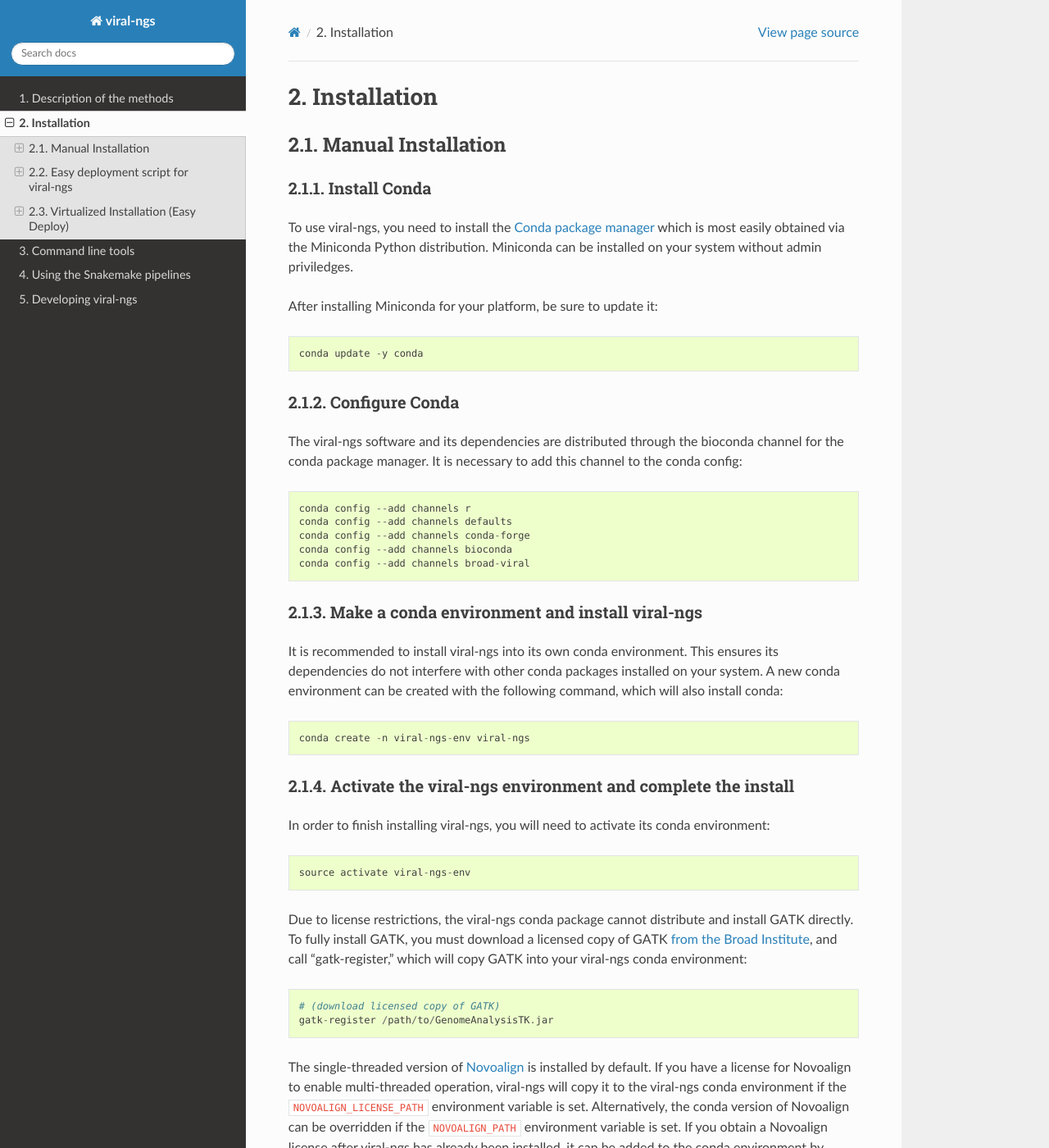
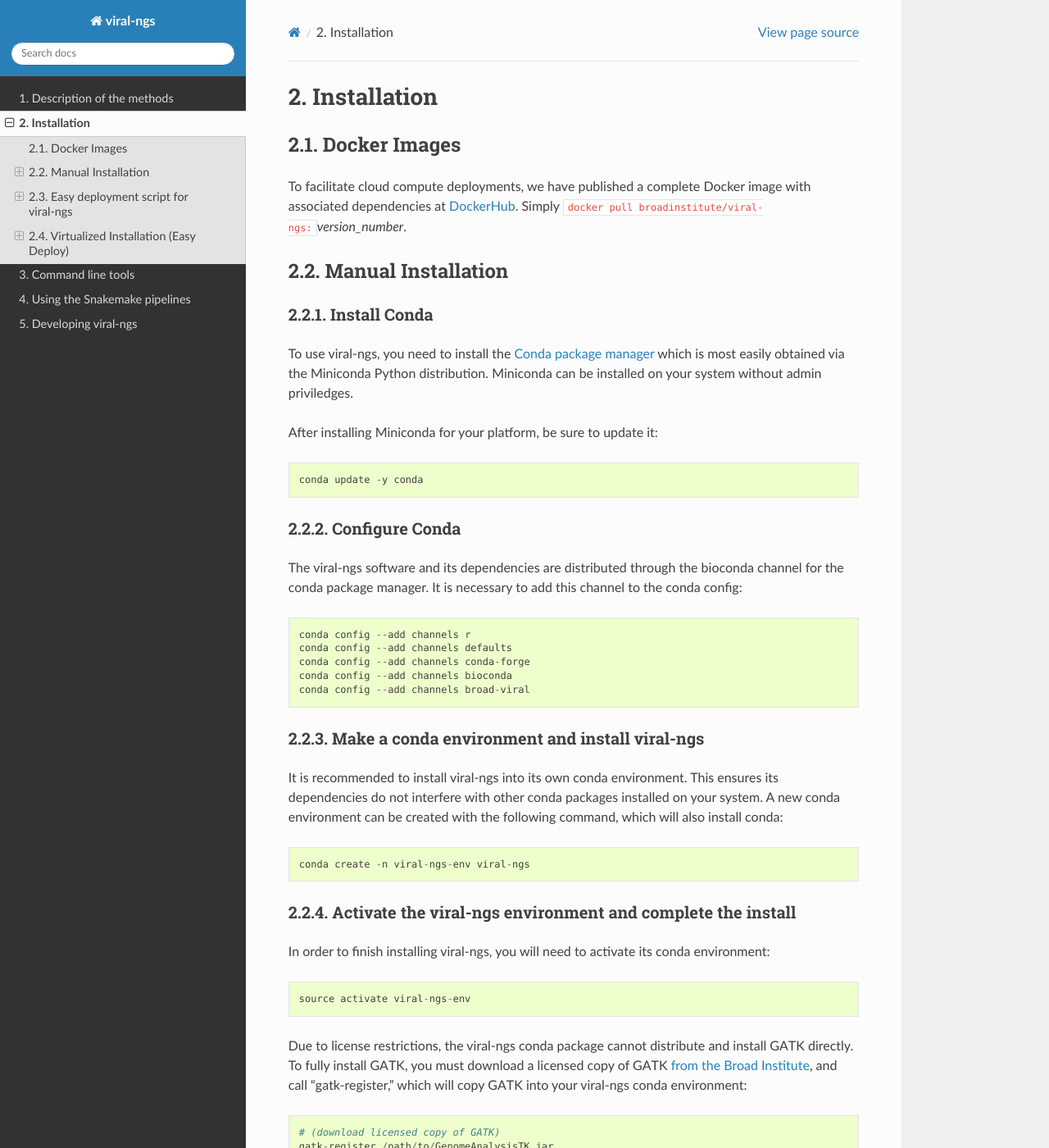
Before and after one commit to broadinstitute/viral-ngs, a Sphinx documentation site: the page built from docs/install.rst, in a window 1280 px wide and 1400 px high. Shown: the whole window at 82% size. Built offline with Sphinx 7.4.7 and the Read the Docs theme 2.0.0, drawn with Linux system fonts in a browser that asks for light colours; formulas are drawn with MathJax 3; some of the changed text lies outside the part shown.

Commit message:
begin some updates to docs

```diff
--- a/docs/install.rst
+++ b/docs/install.rst
@@ -1,5 +1,11 @@
 Installation
 ============
+
+
+Docker Images
+-------------
+
+To facilitate cloud compute deployments, we have published a complete Docker image with associated dependencies at `DockerHub <https://hub.docker.com/r/broadinstitute/viral-ngs/>`_. Simply ``docker pull broadinstitute/viral-ngs:``\ *version_number*.
 
 
 Manual Installation
```
Also changed, not shown: docs/description.rst (+30 -2 lines).
